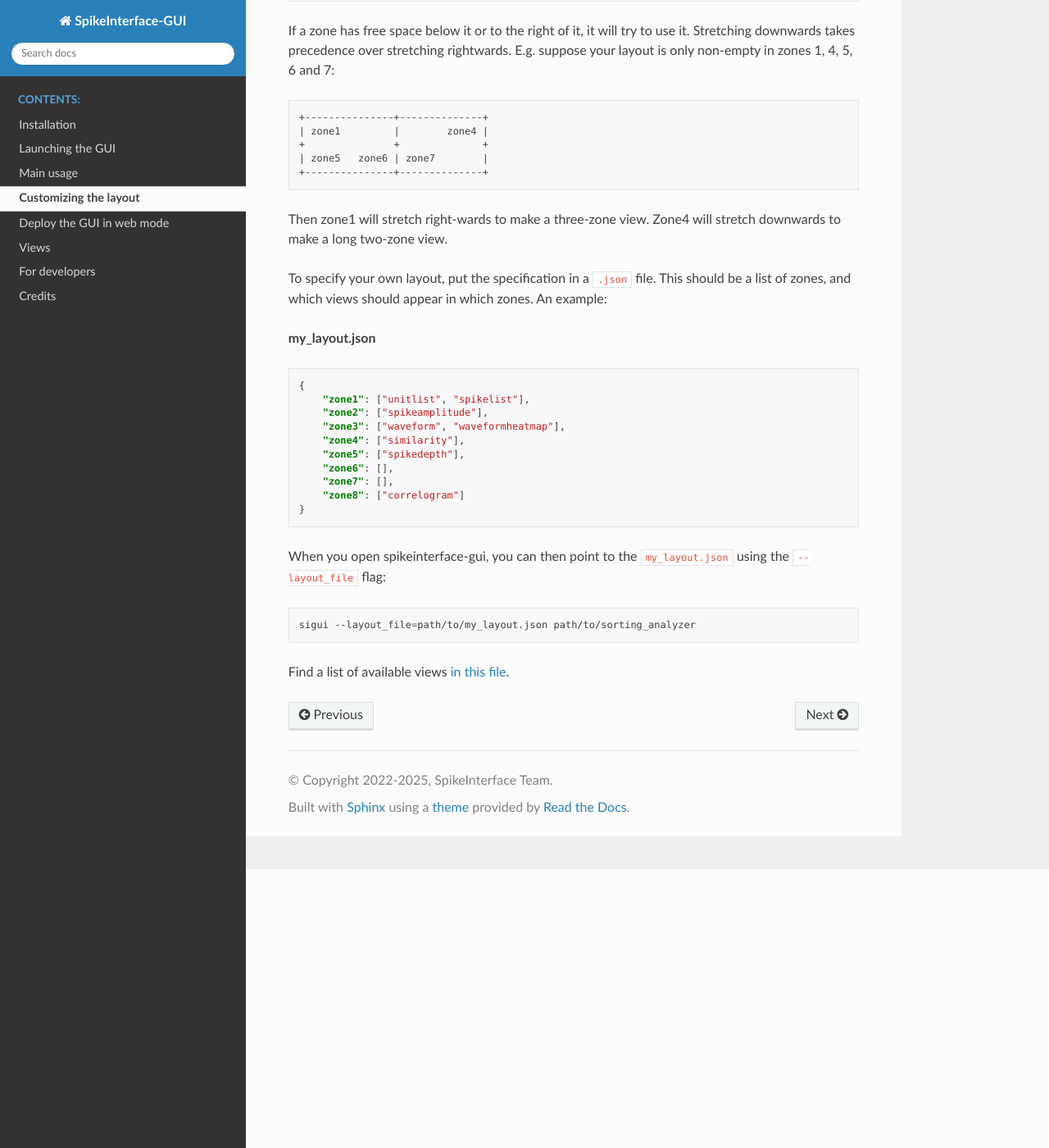
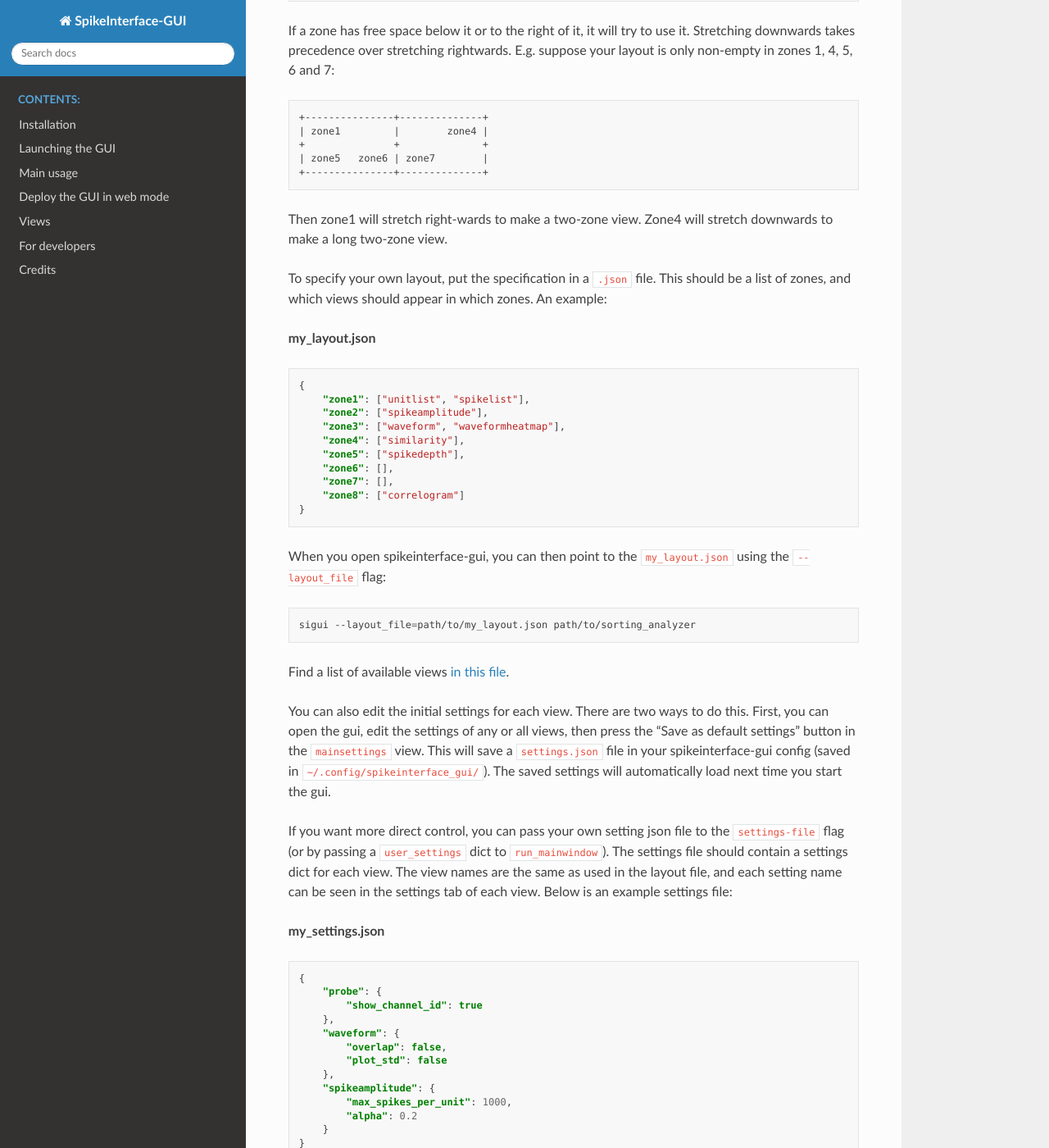
Before and after one commit to SpikeInterface/spikeinterface-gui, a Sphinx documentation site: the page built from docs/source/custom_layout_settings.rst, in a window 1280 px wide and 1400 px high, scrolled down 340 px. Shown: the whole window at 82% size. Built offline with Sphinx 7.4.7 and the Read the Docs theme 3.1.0, drawn with Linux system fonts in a browser that asks for light colours; pages that are not in the unit, such as notebooks, are missing from menus; some of the changed text lies outside the part shown.

Commit message:
add docs

```diff
--- a/docs/source/custom_layout.rst
+++ b/docs/source/custom_layout_settings.rst
@@ -1,5 +1,5 @@
-Customizing the layout
-======================
+Customizing layout and settings
+===============================
 
 You can create your own custom layout by specifying which views you'd like
 to see, and where they go. The basic window layout supports eight "zones",
@@ -26,7 +26,7 @@
     +---------------+--------------+
 
 
-Then zone1 will stretch right-wards to make a three-zone view. Zone4 will stretch
+Then zone1 will stretch right-wards to make a two-zone view. Zone4 will stretch
 downwards to make a long two-zone view.
 
 To specify your own layout, put the specification in a ``.json`` file. This should
@@ -55,3 +55,40 @@
    sigui --layout_file=path/to/my_layout.json path/to/sorting_analyzer
 
 Find a list of available views `in this file <https://github.com/SpikeInterface/spikeinterface-gui/blob/main/spikeinterface_gui/viewlist.py>`_.
+
+You can also edit the initial settings for each view. There are two ways to do this.
+First, you can open the gui, edit the settings of any or all views, then press the
+"Save as default settings" button in the ``mainsettings`` view. This will save a
+``settings.json`` file in your spikeinterface-gui config (saved in ``~/.config/spikeinterface_gui/``).
+The saved settings will automatically load next time you start the gui.
+
+If you want more direct control, you can pass your own setting json file
+to the ``settings-file`` flag (or by passing a ``user_settings`` dict to ``run_mainwindow``).
+The settings file should contain a settings dict for each view. The view names are the
+same as used in the layout file, and each setting name can be seen in the settings
+tab of each view. Below is an example settings file:
+
+**my_settings.json**
+
+.. code-block:: json
+
+    {
+        "probe": {
+            "show_channel_id": true
+        },
+        "waveform": {
+            "overlap": false,
+            "plot_std": false
+        },
+        "spikeamplitude": {
+            "max_spikes_per_unit": 1000,
+            "alpha": 0.2
+        }
+    }
+
+
+You can then use this file by running e.g.
+
+.. code-block:: bash
+
+    sigui --settings_file=path/to/my_settings.json path/to/sorting_analyzer
```
Also changed, not shown: README.md (+37 -2 lines).
